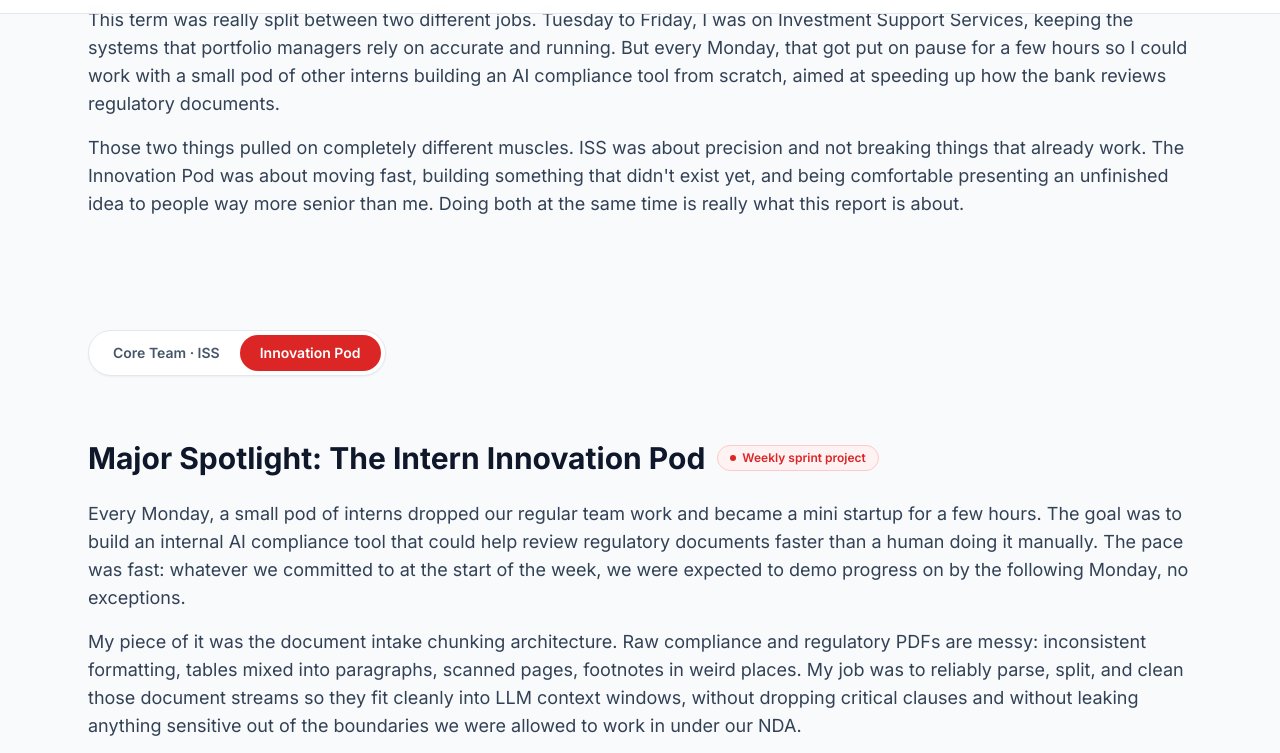
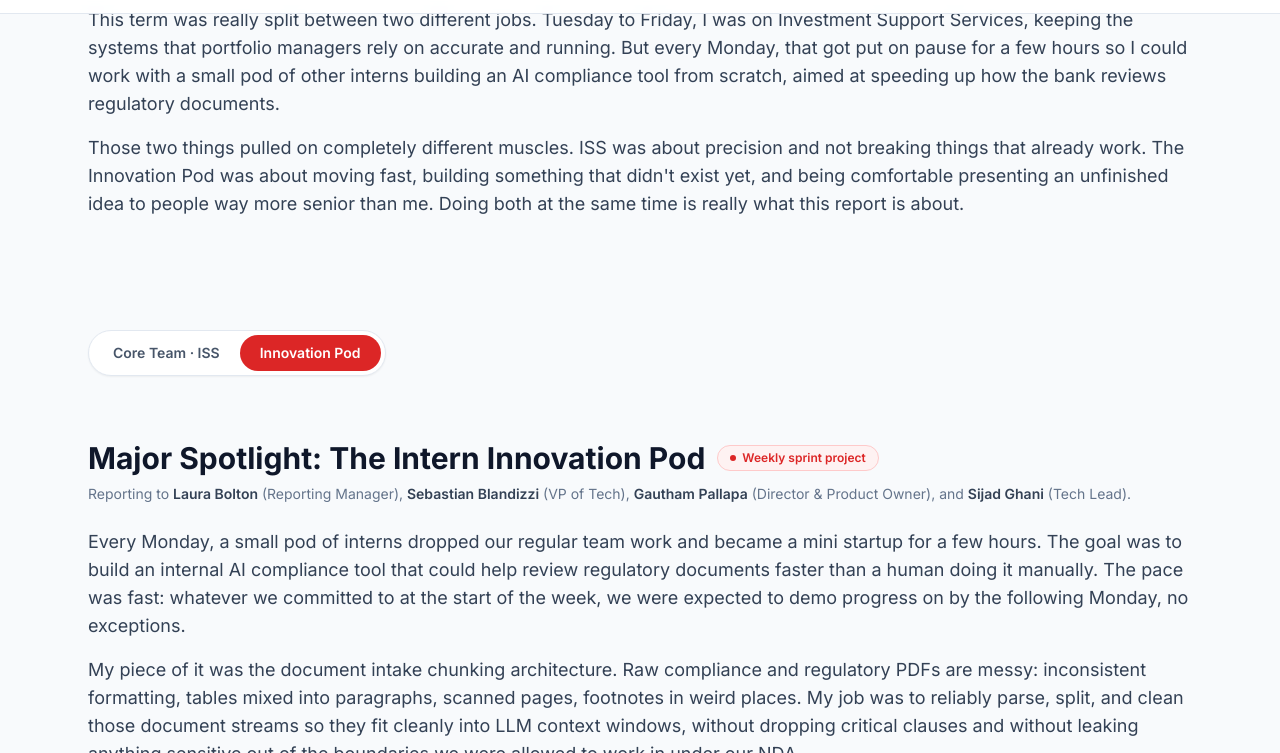
Before and after one commit to Nickbravo21/coop-work-term-report, a plain HTML site: page index.html in a window 1280 px wide. Both pictures are taken after a click on the tab "Innovation Pod". Shown: the part 785-1538 px from the top of the page. Drawn offline with nearby package versions, Linux system fonts and the light colour scheme.

Commit message:
Add reporting structure for ISS and Innovation Pod sections

```diff
--- a/index.html
+++ b/index.html
@@ -170,12 +170,13 @@
 
   <!-- ==================== ISS SECTION ==================== -->
   <section id="iss" data-tabpanel role="tabpanel" aria-labelledby="tab-iss" tabindex="0" class="py-8 md:py-12 scroll-mt-32">
-    <div class="flex flex-wrap items-center gap-3 mb-6">
+    <div class="flex flex-wrap items-center gap-3 mb-2">
       <h2 class="text-2xl md:text-3xl font-bold text-slate-900">The Core Team: Investment Support Services</h2>
       <span class="inline-flex items-center gap-1.5 bg-emerald-50 text-emerald-700 border border-emerald-200 rounded-full px-3 py-1 text-xs font-semibold">
         <span class="w-1.5 h-1.5 rounded-full bg-emerald-500"></span> Daily production work
       </span>
     </div>
+    <p class="text-sm text-slate-500 mb-6">Reporting to <span class="font-semibold text-slate-700">Jose Quintero</span>, Senior Manager on ISS and my main reporting manager.</p>
 
     <div class="grid md:grid-cols-3 gap-10">
       <div class="md:col-span-2 space-y-4 text-slate-700 leading-relaxed text-base md:text-lg">
@@ -221,12 +222,18 @@
 
   <!-- ==================== INNOVATION POD SECTION ==================== -->
   <section id="inno-pod" data-tabpanel role="tabpanel" aria-labelledby="tab-inno-pod" tabindex="0" class="py-8 md:py-12 scroll-mt-32 hidden">
-    <div class="flex flex-wrap items-center gap-3 mb-6">
+    <div class="flex flex-wrap items-center gap-3 mb-2">
       <h2 class="text-2xl md:text-3xl font-bold text-slate-900">Major Spotlight: The Intern Innovation Pod</h2>
       <span class="inline-flex items-center gap-1.5 bg-red-50 text-accent border border-red-200 rounded-full px-3 py-1 text-xs font-semibold">
         <span class="w-1.5 h-1.5 rounded-full bg-accent"></span> Weekly sprint project
       </span>
     </div>
+    <p class="text-sm text-slate-500 mb-6">
+      Reporting to <span class="font-semibold text-slate-700">Laura Bolton</span> (Reporting Manager),
+      <span class="font-semibold text-slate-700">Sebastian Blandizzi</span> (VP of Tech),
+      <span class="font-semibold text-slate-700">Gautham Pallapa</span> (Director &amp; Product Owner), and
+      <span class="font-semibold text-slate-700">Sijad Ghani</span> (Tech Lead).
+    </p>
 
     <div class="space-y-4 text-slate-700 leading-relaxed text-base md:text-lg">
       <p>
```
